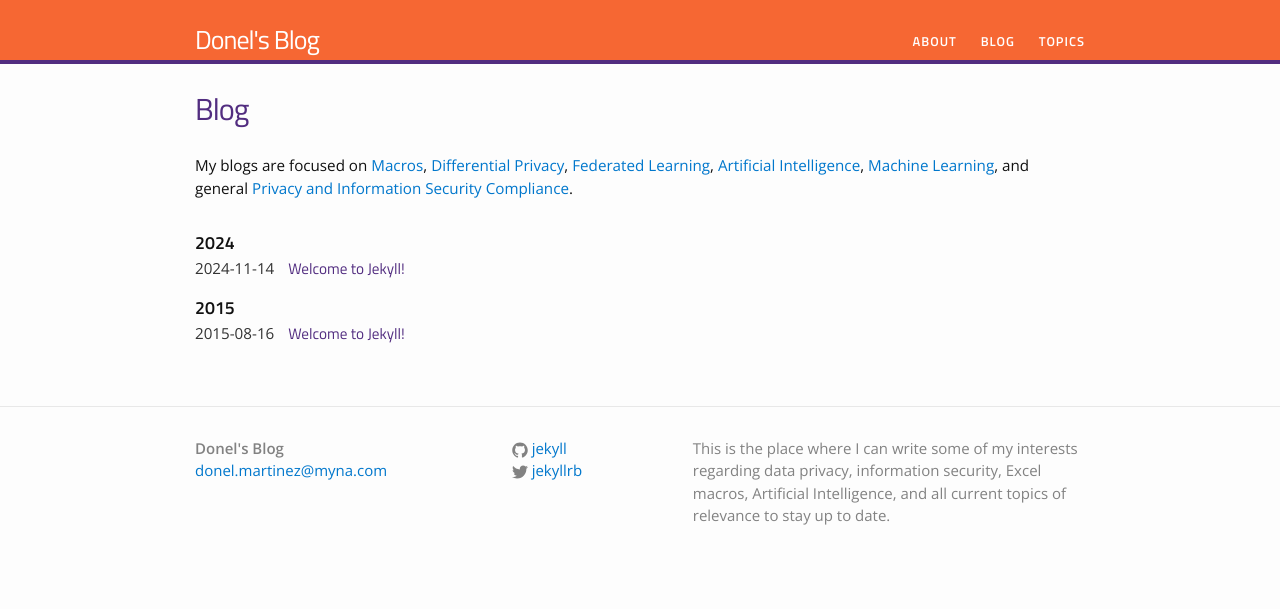
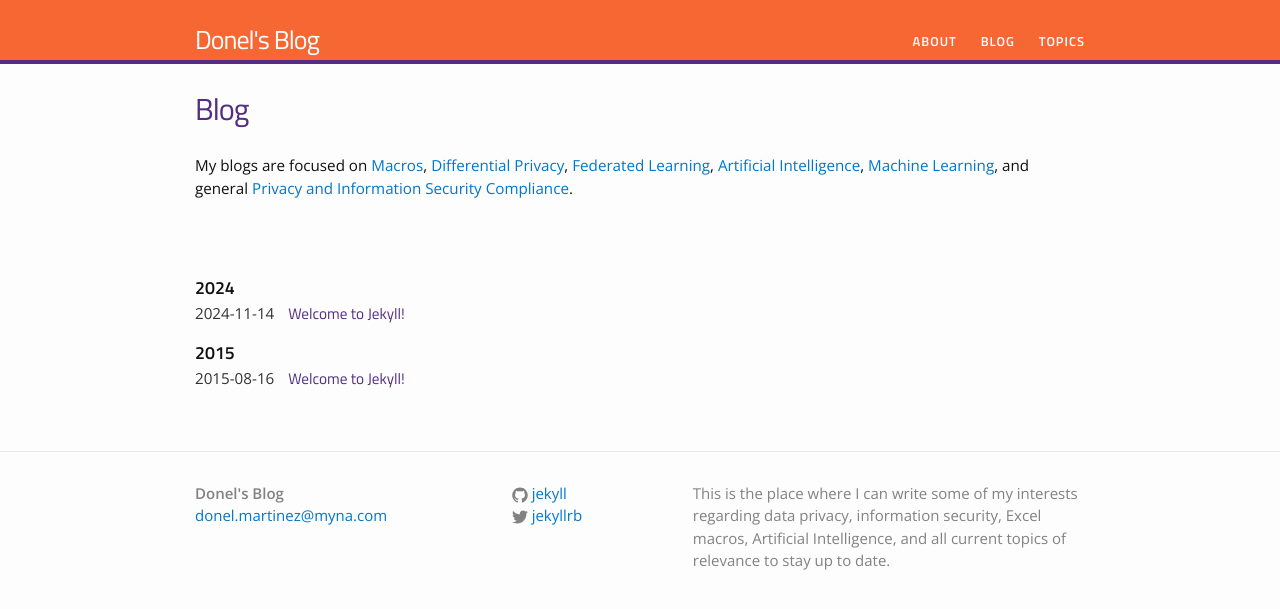
Before and after one commit to donelmartinez/donelmartinez.github.io, a Jekyll site: the page built from blog.md, in a window 1280 px wide. Shown: the top 609 px of the page. Built offline with Jekyll 4.4.1, drawn with Linux system fonts in a browser that asks for light colours.

Commit message:
Update blog.md

```diff
--- a/blog.md
+++ b/blog.md
@@ -8,7 +8,7 @@ My blogs are focused on <a href="/categories/#macros" style="font-weight:normal;
 
 <ul class="listing">
 {% for category in site.categories %}
-  <li class="listing-separator">{{ tag[0] }}</li>
+  <li class="listing-seperator">{{ tag[0] }}</li>
     {% for post in tag[1] %}
       <li class="listing-item">
         <a href="{{ post.url }}" title="{{ post.title}}">{{ post.title }}</a>
```
